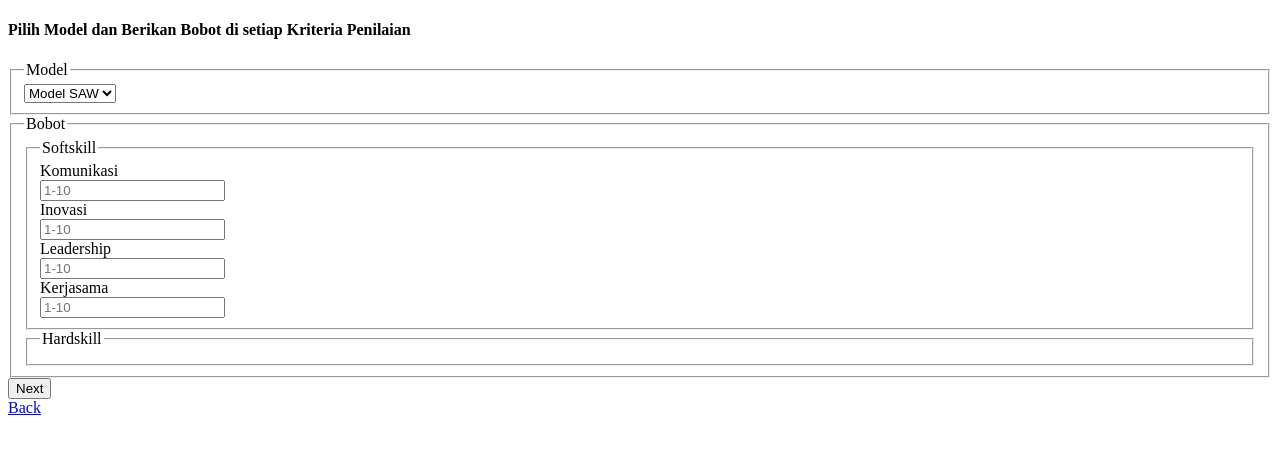
After one commit to gmochid/dssk, a PHP site: page /model.php in a window 1280 px wide. The commit adds this page. Shown: the top 454 px of the page. Run offline with PHP 8.4, Linux system fonts and the light colour scheme; data that the repository does not hold is empty.

Commit message:
nambah halaman pilih jabatan dan model penghitungan

```diff
--- a/index.php
+++ b/index.php
@@ -6,7 +6,7 @@
 	<body>
 		<h2>Sistem Pendukung Keputusan</h2>
 		<h4>Promosi Jabatan Karyawan</h4>
-		<form action="login.php" method="post">
+		<form action="session.php" method="post">
 			<fieldset>
 				<?php
 					if(isset($_GET['error']))
--- /dev/null
+++ b/model.php
@@ -0,0 +1,46 @@
+<!DOCTYPE html>
+<html>
+	<head>
+		<title>DSSK - Pilih Model</title>
+	</head>
+	<body>
+		<h4>Pilih Model dan Berikan Bobot di setiap Kriteria Penilaian</h4>
+		<form method="post" action="model.php">
+		<input type="hidden" value='<?php echo $_POST["jabatan"]; ?>' name='jabatan'>
+			<fieldset>
+				<legend>Model</legend>
+				<select name="model">
+					<option value="1">Model SAW</option>
+					<option value="2">Model WP</option>
+				</select>
+			</fieldset>
+			<fieldset>
+				<legend>Bobot</legend>
+				<fieldset>
+					<legend>Softskill</legend>
+					Komunikasi<br>
+					<input type="text" name="komunikasi" placeholder="1-10"><br>
+					Inovasi<br>
+					<input type="text" name="inovasi" placeholder="1-10"><br>
+					Leadership<br>
+					<input type="text" name="leadership" placeholder="1-10"><br>
+					Kerjasama<br>
+					<input type="text" name="kerjasama" placeholder="1-10"><br>
+				</fieldset>
+				<fieldset>
+					<legend>Hardskill</legend>
+					<?php if(($_POST['jabatan'] == 1) || ($_POST['jabatan'] == 3)) { ?>
+						Finance<br>
+						<input type="text" name="finance" placeholder="1-10"><br>
+					<?php } ?>
+					<?php if(($_POST['jabatan'] == 1) || ($_POST['jabatan'] == 2)) { ?>
+						Programming<br>
+						<input type="text" name="programming" placeholder="1-10"><br>
+					<?php } ?>
+				</fieldset>
+			</fieldset>
+			<input type="submit" value="Next">
+		</form>
+		<a href="jabatan.php">Back</a>
+	</body>
+</html>
--- a/login.php
+++ b/session.php
@@ -24,7 +24,9 @@ if(!$row) {
 }
 
 if($row['password'] == md5($_POST['password'])) {
-
+	session_start();
+	$_SESSION['status'] = 'OK';
+	header('Location: jabatan.php');
 } else {
 	$stmt->closeCursor();
     returnToMainPage("Password mismatch");
```
Also changed, not shown: jabatan.php (added, +18 -0 lines).
